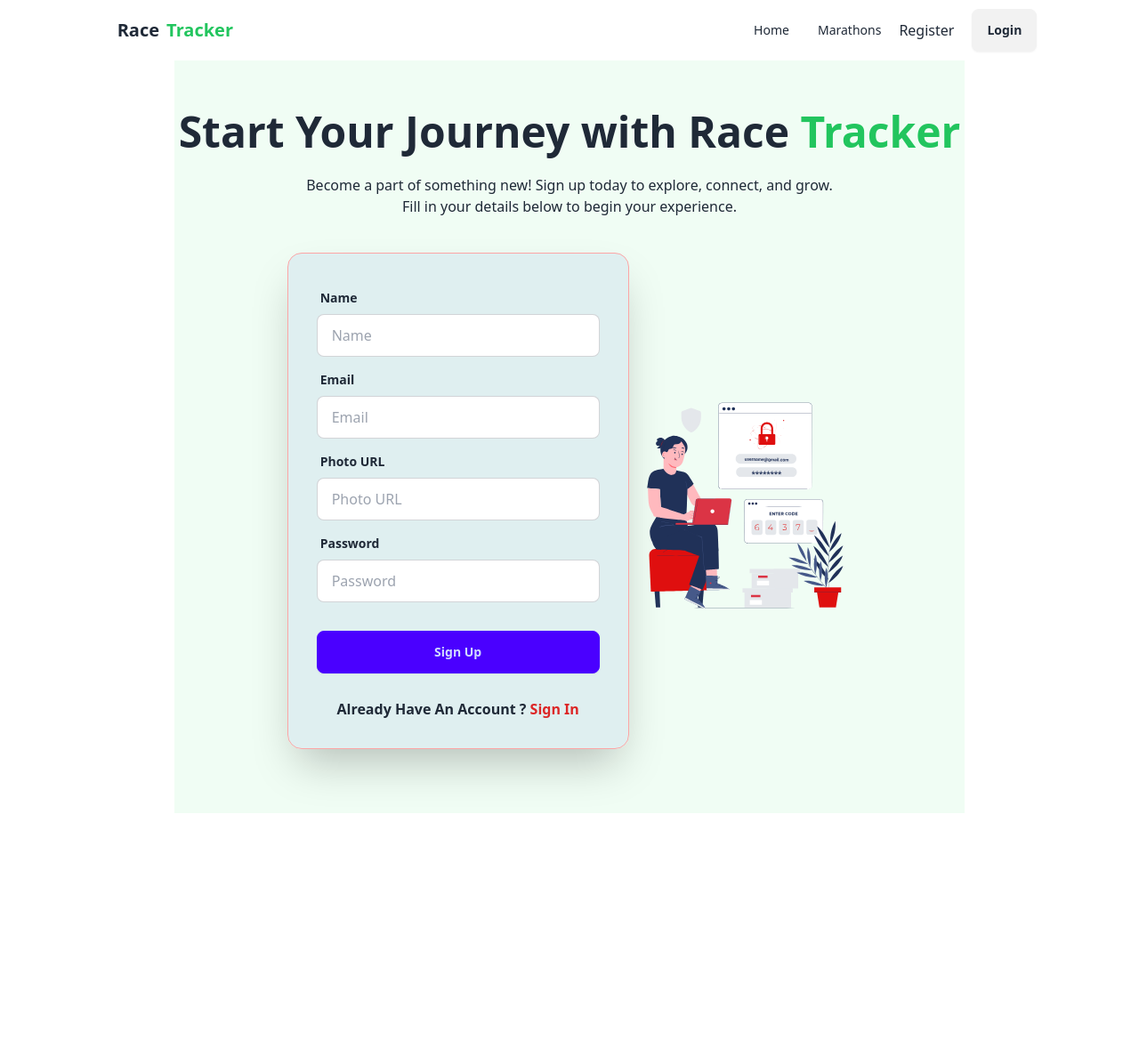
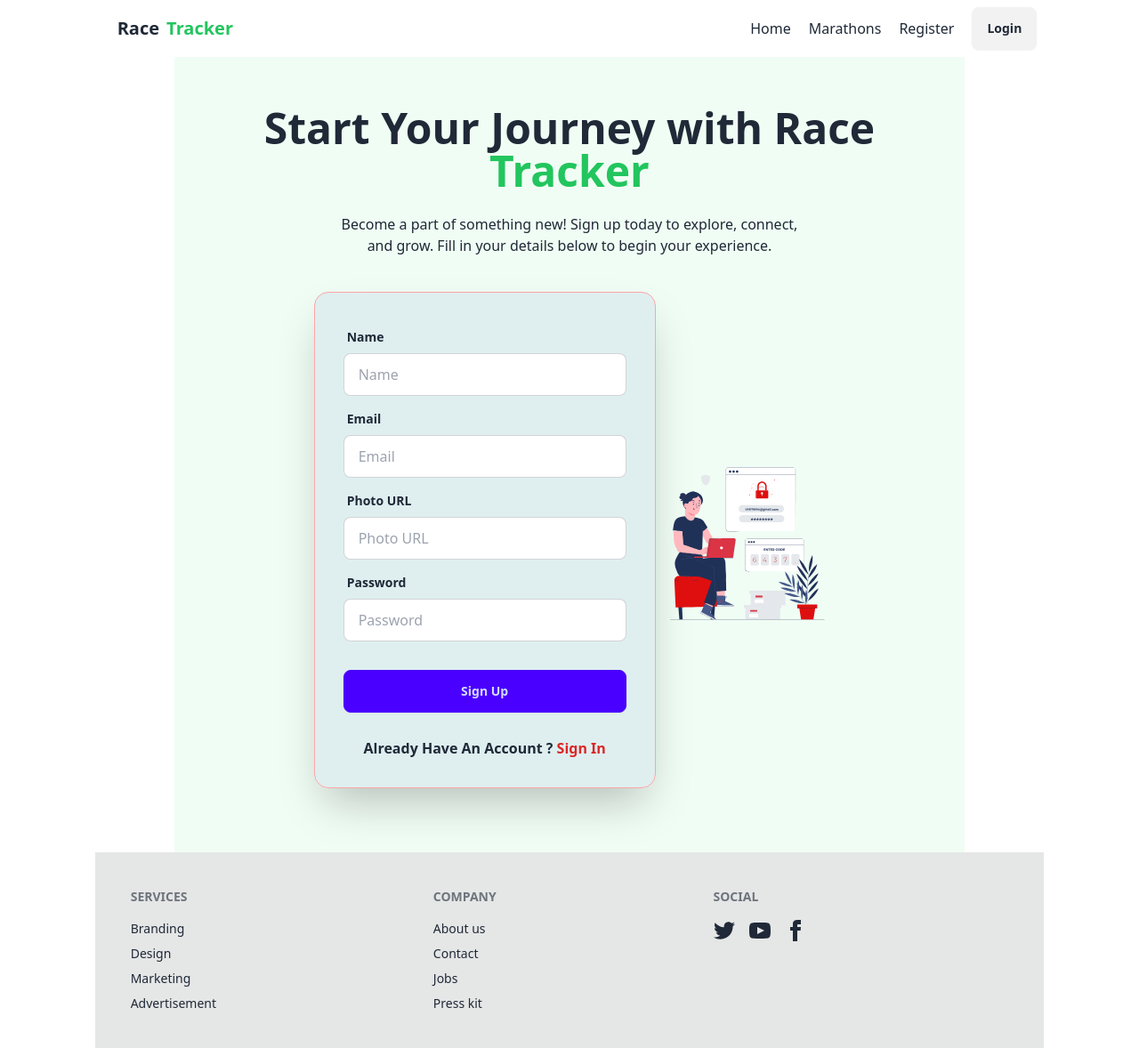
Before and after one commit to estiakahamed01/race-tracker-marathon-client, a React (Vite) app: page /register in a window 1280 px wide. Shown: the whole page at 89% size. Before the commit the page ends 914 px from the top, so only its background shows below. Built offline with nearby package versions, Linux system fonts and the light colour scheme; no server answers.

Commit message:
Added Router Setup

```diff
--- /dev/null
+++ b/src/context/AuthContext/AuthContext.jsx
@@ -0,0 +1,5 @@
+import { createContext } from "react";
+
+const AuthContext = createContext()
+
+export default AuthContext;
--- /dev/null
+++ b/src/context/AuthContext/AuthProvider.jsx
@@ -0,0 +1,52 @@
+import { useEffect, useState } from "react";
+import AuthContext from "./AuthContext";
+import { createUserWithEmailAndPassword, onAuthStateChanged,signInWithEmailAndPassword, signOut } from "firebase/auth";
+import auth from "../../firebase/firebase.init";
+
+
+
+const AuthProvider = ({children}) => {
+    const [user,setUser]= useState(null);
+    const [loading,setLoading]= useState(true);
+
+    const createUser = (email,password) => {
+        setLoading(true)
+        return createUserWithEmailAndPassword( auth,email,password)
+    }
+
+    const signInUser = (email,password) =>{
+        setLoading(true)
+        return signInWithEmailAndPassword( auth,email,password)
+    }
+
+    const signOutUser = () =>{
+        setLoading(true)
+        return signOut(auth)
+    }
+
+    useEffect(()=>{
+        const unsubscribe =  onAuthStateChanged(auth,currentUser =>{
+            setUser(currentUser);
+            setLoading(false);
+        })
+
+        return () => {
+            unsubscribe()
+        }
+    },[])
+
+    const authInfo = {
+        user,
+        loading,
+        createUser,
+        signInUser,
+        signOutUser
+    }
+    return (
+        <AuthContext.Provider value={authInfo}>
+            {children}
+        </AuthContext.Provider>
+    );
+};
+
+export default AuthProvider;
--- a/src/firebase/firebase.init.js
+++ b/src/firebase/firebase.init.js
@@ -1,17 +1,22 @@
 // Import the functions you need from the SDKs you need
 import { initializeApp } from "firebase/app";
+import { getAuth } from "firebase/auth";
 // TODO: Add SDKs for Firebase products that you want to use
 // https://firebase.google.com/docs/web/setup#available-libraries
 
 // Your web app's Firebase configuration
 const firebaseConfig = {
-  apiKey: "AIzaSyDqecZE73uWSBdk-AjeAiIJLdbLqnuWywc",
-  authDomain: "race-tracker-marathon.firebaseapp.com",
-  projectId: "race-tracker-marathon",
-  storageBucket: "race-tracker-marathon.firebasestorage.app",
-  messagingSenderId: "546456794494",
-  appId: "1:546456794494:web:5d864183a8adef83de6f2f"
+apiKey: import.meta.env.VITE_apiKey,
+authDomain: import.meta.env.VITE_authDomain,
+projectId: import.meta.env.VITE_projectId,
+storageBucket: import.meta.env.VITE_storageBucket,
+messagingSenderId: import.meta.env.VITE_messagingSenderId,
+appId: import.meta.env.VITE_appId,
 };
 
 // Initialize Firebase
 const app = initializeApp(firebaseConfig);
+// Initialize Firebase Authentication and get a reference to the service
+const auth = getAuth(app);
+
+export default auth;
--- a/src/layout/MainLayout.jsx
+++ b/src/layout/MainLayout.jsx
@@ -1,11 +1,13 @@
 import { Outlet } from "react-router-dom";
 import Navbar from "../pages/shared/Navbar";
+import Footer from "../pages/shared/Footer";
 
 const MainLayout = () => {
     return (
         <div className="w-10/12 mx-auto">
             <Navbar></Navbar>
             <Outlet></Outlet>
+            <Footer></Footer>
         </div>
     );
 };
--- a/src/pages/Login/Login.jsx
+++ b/src/pages/Login/Login.jsx
@@ -1,8 +1,26 @@
 import Lottie from "lottie-react";
 import { Link } from "react-router-dom";
 import lottieSignIn from "../../assets/lottie/SignIn.json";
+import { useContext } from "react";
+import AuthContext from "../../context/AuthContext/AuthContext";
 
 const Login = () => {
+  const { signInUser } = useContext(AuthContext);
+  const handleSignIn = (e) => {
+    e.preventDefault();
+    const form = e.target;
+    const email = form.email.value;
+    const password = form.password.value;
+    console.log(email, password);
+    signInUser(email, password)
+      .then((result) => {
+        console.log("sign in", result.user);
+      })
+      .catch((error) => {
+        console.log(error);
+      });
+  };
+
   return (
     <div className="w-10/12 mx-auto">
       <div className="hero bg-green-50 py-14">
@@ -18,7 +36,7 @@
           </div>
           <div className="flex flex-row justify-center gap-10 items-center">
             <div className="card w-full max-w-sm shrink-0 shadow-2xl">
-              <form className="card-body">
+              <form onSubmit={handleSignIn} className="card-body">
                 <div className="form-control">
                   <label className="label">
                     <span className="label-text font-semibold">Email</span>
--- a/src/pages/Register/Register.jsx
+++ b/src/pages/Register/Register.jsx
@@ -1,33 +1,47 @@
-import Lottie from 'lottie-react';
-import { Link } from 'react-router-dom';
-import lottieRegister from '../../assets/lottie/register.json'
+import Lottie from "lottie-react";
+import { Link } from "react-router-dom";
+import lottieRegister from "../../assets/lottie/register.json";
 import Swal from "sweetalert2";
+import { useContext } from "react";
+import AuthContext from "../../context/AuthContext/AuthContext";
 
 const Register = () => {
-    const handleSignUp = e => {
+
+  const {createUser} = useContext(AuthContext);
+  const handleSignUp = (e) => {
     e.preventDefault();
     const form = e.target;
     const name = form.name.value;
     const email = form.email.value;
     const photoUrl = form.photoUrl.value;
     const password = form.password.value;
-    console.log(name,email,photoUrl,password)
+    console.log(name, email, photoUrl, password);
     const passwordRegex = /^(?=.*[a-z])(?=.*[A-Z]).{6,}$/;
-    if(!passwordRegex.test(password)){
+    if (!passwordRegex.test(password)) {
       Swal.fire({
         icon: "error",
         title: "Oops...",
         text: "At least 1 Uppercase,1 Lowercase & length 6",
       });
-      return
+      return;
     }
+    createUser(email, password)
+            .then(result => {
+                console.log(result.user)
+            })
+            .catch(error => {
+                console.log(error.message)
+            })
 
   }
   return (
     <div className="w-10/12 mx-auto">
-      <div className="hero bg-green-50 py-14 flex flex-col items-center">
+      <div className="hero bg-green-50 px-10 py-14 flex flex-col items-center">
         <div className="text-center flex flex-col justify-center items-center">
-            <h1 className="text-5xl font-bold">Start Your Journey with Race <span className='text-green-500'>Tracker</span></h1>
+          <h1 className="text-5xl font-bold">
+            Start Your Journey with Race{" "}
+            <span className="text-green-500">Tracker</span>
+          </h1>
           <p className="py-6 w-8/12 text-center">
             Become a part of something new! Sign up today to explore, connect,
             and grow. Fill in your details below to begin your experience.
@@ -89,7 +103,12 @@
               </div>
               <div className="form-control mt-6 flex flex-col justify-center items-center">
                 <button className="btn btn-primary w-full mb-7">Sign Up</button>
-                <Link to="/login"><button className="font-semibold">Already Have An Account ? <span className="text-red-600">Sign In</span></button></Link>
+                <Link to="/login">
+                  <button className="font-semibold">
+                    Already Have An Account ?{" "}
+                    <span className="text-red-600">Sign In</span>
+                  </button>
+                </Link>
               </div>
             </form>
           </div>
@@ -97,7 +116,6 @@
             <Lottie animationData={lottieRegister}></Lottie>
           </div>
         </div>
-
       </div>
     </div>
   );
--- /dev/null
+++ b/src/pages/shared/Footer.jsx
@@ -0,0 +1,62 @@
+import React from "react";
+
+const Footer = () => {
+  return (
+    <footer className="footer bg-base-300 text-base-content p-10">
+      <nav>
+        <h6 className="footer-title">Services</h6>
+        <a className="link link-hover">Branding</a>
+        <a className="link link-hover">Design</a>
+        <a className="link link-hover">Marketing</a>
+        <a className="link link-hover">Advertisement</a>
+      </nav>
+      <nav>
+        <h6 className="footer-title">Company</h6>
+        <a className="link link-hover">About us</a>
+        <a className="link link-hover">Contact</a>
+        <a className="link link-hover">Jobs</a>
+        <a className="link link-hover">Press kit</a>
+      </nav>
+      <nav>
+        <h6 className="footer-title">Social</h6>
+        <div className="grid grid-flow-col gap-4">
+          <a>
+            <svg
+              xmlns="http://www.w3.org/2000/svg"
+              width="24"
+              height="24"
+              viewBox="0 0 24 24"
+              className="fill-current"
+            >
+              <path d="M24 4.557c-.883.392-1.832.656-2.828.775 1.017-.609 1.798-1.574 2.165-2.724-.951.564-2.005.974-3.127 1.195-.897-.957-2.178-1.555-3.594-1.555-3.179 0-5.515 2.966-4.797 6.045-4.091-.205-7.719-2.165-10.148-5.144-1.29 2.213-.669 5.108 1.523 6.574-.806-.026-1.566-.247-2.229-.616-.054 2.281 1.581 4.415 3.949 4.89-.693.188-1.452.232-2.224.084.626 1.956 2.444 3.379 4.6 3.419-2.07 1.623-4.678 2.348-7.29 2.04 2.179 1.397 4.768 2.212 7.548 2.212 9.142 0 14.307-7.721 13.995-14.646.962-.695 1.797-1.562 2.457-2.549z"></path>
+            </svg>
+          </a>
+          <a>
+            <svg
+              xmlns="http://www.w3.org/2000/svg"
+              width="24"
+              height="24"
+              viewBox="0 0 24 24"
+              className="fill-current"
+            >
+              <path d="M19.615 3.184c-3.604-.246-11.631-.245-15.23 0-3.897.266-4.356 2.62-4.385 8.816.029 6.185.484 8.549 4.385 8.816 3.6.245 11.626.246 15.23 0 3.897-.266 4.356-2.62 4.385-8.816-.029-6.185-.484-8.549-4.385-8.816zm-10.615 12.816v-8l8 3.993-8 4.007z"></path>
+            </svg>
+          </a>
+          <a>
+            <svg
+              xmlns="http://www.w3.org/2000/svg"
+              width="24"
+              height="24"
+              viewBox="0 0 24 24"
+              className="fill-current"
+            >
+              <path d="M9 8h-3v4h3v12h5v-12h3.642l.358-4h-4v-1.667c0-.955.192-1.333 1.115-1.333h2.885v-5h-3.808c-3.596 0-5.192 1.583-5.192 4.615v3.385z"></path>
+            </svg>
+          </a>
+        </div>
+      </nav>
+    </footer>
+  );
+};
+
+export default Footer;
--- a/src/pages/shared/Navbar.jsx
+++ b/src/pages/shared/Navbar.jsx
@@ -1,6 +1,18 @@
+import { useContext } from "react";
 import { Link } from "react-router-dom";
+import AuthContext from "../../context/AuthContext/AuthContext";
 
 const Navbar = () => {
+  const { user, signOutUser } = useContext(AuthContext);
+  const handleSignOut = () => {
+    signOutUser()
+      .then(() => {
+        console.log("successful sign out");
+      })
+      .catch((error) => {
+        console.log("failed to sign out");
+      });
+  };
   const links = (
     <div className="flex items-center">
       <li>
@@ -38,18 +50,31 @@
             {links}
           </ul>
         </div>
-        <a className="btn btn-ghost text-xl font-bold">Race<span className="text-green-500">Tracker</span></a>
+        <a className="btn btn-ghost text-xl font-bold">
+          Race<span className="text-green-500">Tracker</span>
+        </a>
       </div>
       <div className="navbar-end lg:flex">
-          <div className="menu hidden lg:flex menu-horizontal px-1 items-center">
-          {links}
+        {user ? (
+          <div className="flex flex-row items-center gap-5">
+            <Link to="/">Home</Link>
+            <Link>Marathons</Link>
+            <Link>Dashboard</Link>
+            <Link>Use Avatar</Link>
+            <Link>
+              <button onClick={handleSignOut} className="btn">Logout</button>
+            </Link>
           </div>
-          <div className="flex flex-row gap-5 items-center">
-          <Link to="register">Register</Link>
-          <Link to="login"><button className="btn">Login</button></Link>
+        ) : (
+          <div className="flex flex-row items-center gap-5">
+            <Link to="/">Home</Link>
+            <Link>Marathons</Link>
+            <Link to="register">Register</Link>
+            <Link to="login">
+              <button className="btn">Login</button>
+            </Link>
           </div>
-
-
+        )}
       </div>
     </div>
   );
```
Also changed, not shown: src/main.jsx (+12 -11 lines). Lines whose indentation alone changed are shown as unchanged.
